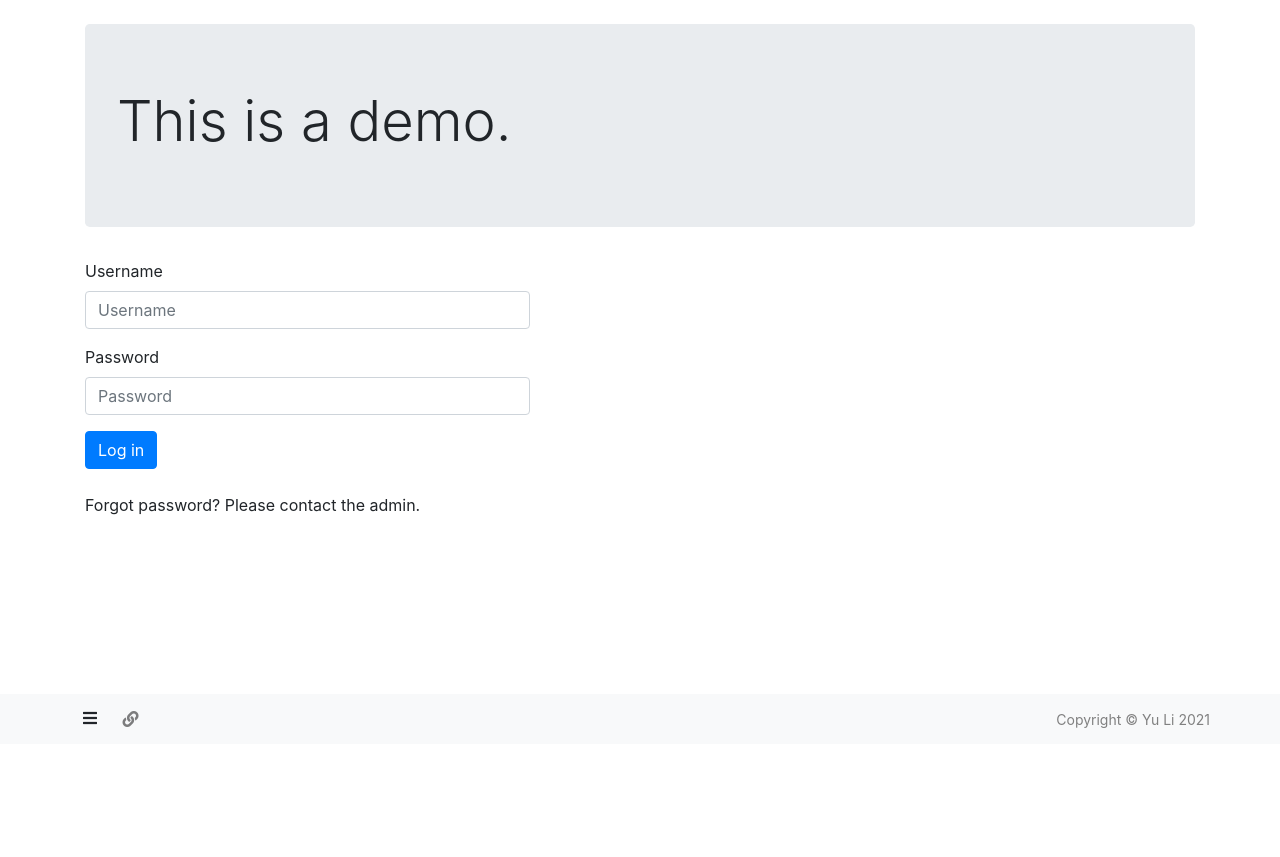
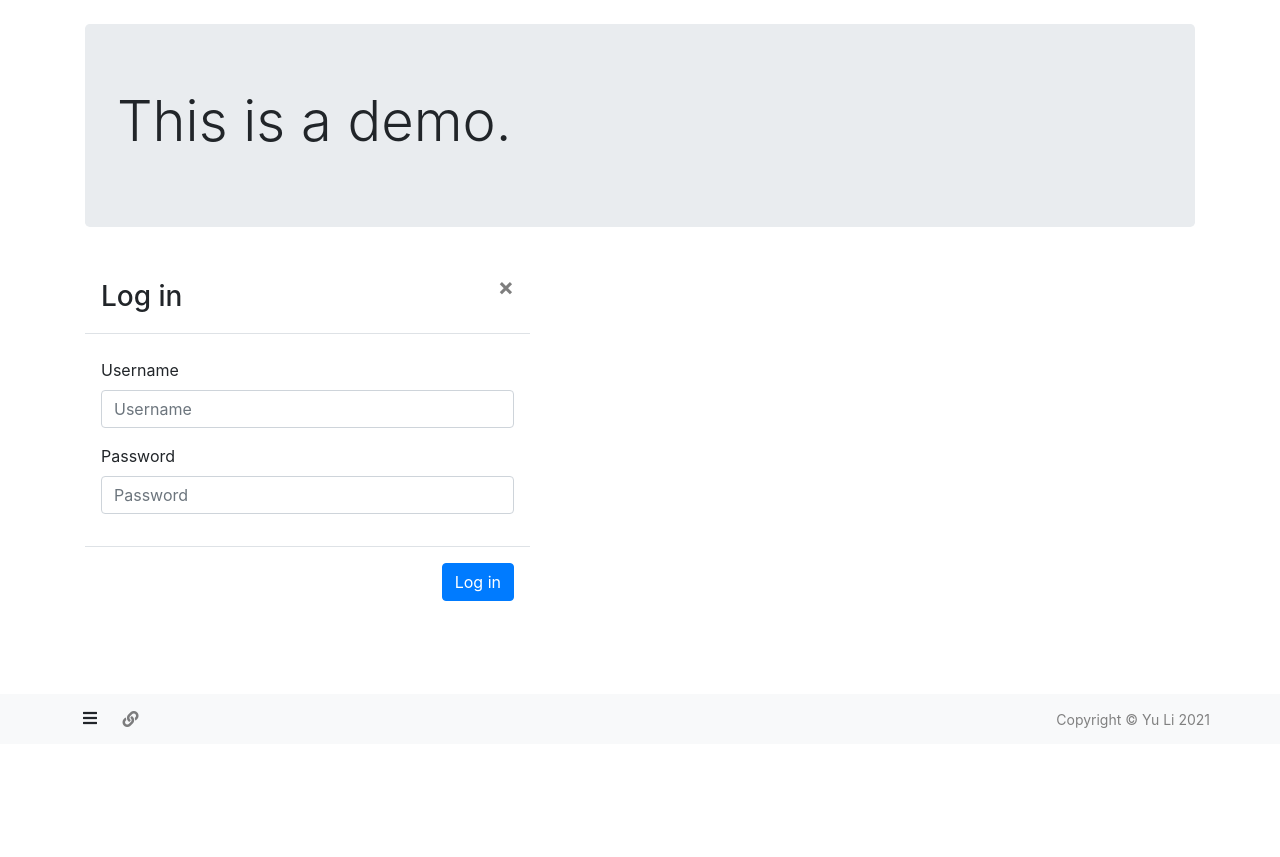
Before and after one commit to opestc/my_blog_django, a Django app: template my_blog/templates/users/login.html in a window 1280 px wide. Shown: the part 56-913 px from the top of the page. Run offline with Django 3.2, Linux system fonts and the light colour scheme; tables that the repository leaves empty hold one stand-in row (values such as "Sample post"); the template is opened without the code that fills it: values that come from a table or form of the project are taken from there, most other values are stand-ins (such as "Sample title", 1, 10 or a date in 2020); some libraries are stand-ins or nearby versions.

Commit message:
login edit

```diff
--- a/my_blog/my_blog/settings.py
+++ b/my_blog/my_blog/settings.py
@@ -38,6 +38,8 @@ INSTALLED_APPS = [
     'django.contrib.sessions',
     'django.contrib.messages',
     'django.contrib.staticfiles',
+    'bootstrap_modal_forms',
+    'widget_tweaks',
     'password_reset',
     'article',
     'bootstrap4',
--- a/my_blog/templates/footer.html
+++ b/my_blog/templates/footer.html
@@ -41,7 +41,6 @@
             </div>
             </li>&nbsp;
          </ul>
-
           <span style="font-size: 14px; color: grey; display: inline-block; float: none;text-align: right;">
             Copyright &copy; Yu Li 2021
           </span>
--- a/my_blog/templates/users/login.html
+++ b/my_blog/templates/users/login.html
@@ -1,35 +1,52 @@
 {% extends "base.html" %}
 {% load bootstrap4 %}
 {% load static %}
+{% load widget_tweaks %}
 {% block title %} Login {% endblock title %}
 {% block content %}
-
 <div class="container">
     <div class="row">
     <div class="col-5">
-            <form method="post" action="{% url 'users:login' %}" class="form">
+<form method="post" action="" novalidate>
     {% csrf_token %}
-                <!-- 账号 -->
+
+    <div class="modal-header">
+        <h3 class="modal-title">Log in</h3>
+        <button type="button" class="close" data-dismiss="modal" aria-label="Close">
+            <span aria-hidden="true">&times;</span>
+        </button>
+    </div>
+
+    <div class="modal-body">
+
+        <div class="{% if form.non_field_errors %}invalid{% endif %} mb-2">
+            {% for error in form.non_field_errors %}
+            {{ error }}
+            {% endfor %}
+        </div>
+
+        {% for field in form %}
         <div class="form-group">
-                    <label for="username">Username</label>
-                    <input type="text" class="form-control" id="username" name="username" placeholder="Username" required />
+            <label for="{{ field.id_for_label }}">{{ field.label }}</label>
+            {% render_field field class="form-control" placeholder=field.label %}
+            <div class="{% if field.errors %} invalid{% endif %}">
+                {% for error in field.errors %}
+                <p class="help-block">{{ error }}</p>
+                {% endfor %}
             </div>
-                <!-- 密码 -->
-                <div class="form-group">
-                    <label for="password">Password</label>
-                    <input type="password" class="form-control" id="password" name="password" placeholder="Password" required />
         </div>
-                <!-- 提交按钮 -->
-                {% buttons %}
+        {% endfor %}
+
+        <!-- Hidden input field for custom redirection after successful login -->
+        <input type="hidden" name="next" value="{{ success_url }}">
+    </div>
+
+    <div class="modal-footer">
         <button type="submit" class="btn btn-primary">Log in</button>
-                {% endbuttons %}
-                <input type="hidden" name="next" value="{% url 'article:index' %}" />
+    </div>
+
 </form>
-            <br>
-            <p>Forgot password? Please contact the admin.</p>
-
     </div>
     </div>
 </div>
-
 {% endblock content %}
--- a/my_blog/users/forms.py
+++ b/my_blog/users/forms.py
@@ -1,6 +1,7 @@
 from django import forms
 from django.contrib.auth.models import User
 from .models import Profile
+from django.contrib.auth.forms import AuthenticationForm
 
 class UserLoginForm(forms.Form):
   username = forms.CharField()
@@ -27,3 +28,8 @@ class ProfileForm(forms.ModelForm):
   class Meta:
     model = Profile
     fields = ('email', 'avatar', 'bio')
+
+class CustomAuthenticationForm(AuthenticationForm):
+  class Meta:
+    model = User
+    fields = ['username', 'password']
--- a/my_blog/users/urls.py
+++ b/my_blog/users/urls.py
@@ -4,7 +4,8 @@ from . import views
 app_name ='users'
 
 urlpatterns = [
-	path('login/', views.user_login, name='login'),
+#	path('login/', views.user_login, name='login'),
+	path('login/', views.CustomLoginView.as_view(), name='login'),
 	path('logout/',views.user_logout, name='logout'),
 #	path('register/', views.user_register, name='register'),
 	path('delete/<int:id>/', views.user_delete, name='delete'),
--- a/requirements.txt
+++ b/requirements.txt
@@ -3,9 +3,11 @@ beautifulsoup4==4.10.0
 dj-database-url==0.5.0
 dj-static==0.0.6
 Django==3.2.8
+django-bootstrap-modal-forms==2.2.0
 django-bootstrap4==3.0.1
 django-password-reset==2.0
 django-taggit==1.5.1
+django-widget-tweaks==1.4.9
 gunicorn==20.1.0
 Markdown==3.3.4
 Pillow==8.4.0
```
Also changed, not shown: my_blog/users/views.py (+9 -0 lines). Lines whose indentation alone changed are shown as unchanged.
